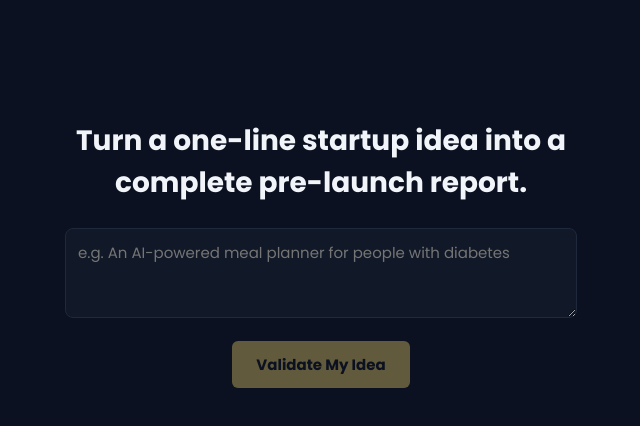
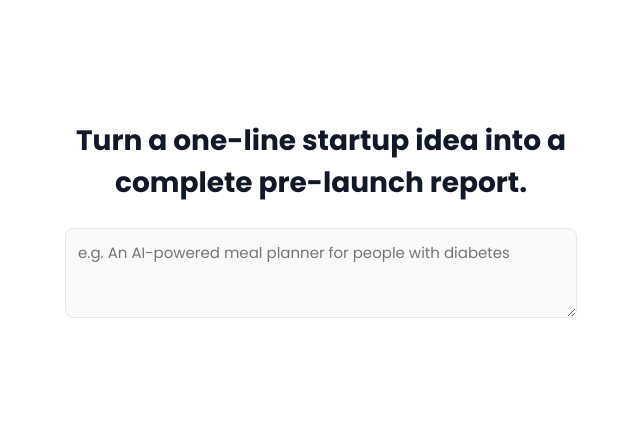
Before and after one commit to zaephaer/business-validator, a React (Vite) app: page / in a window 1280 px wide. Shown: the top 426 px of the page, without its empty margins (319-959 px from the left). Built offline with nearby package versions, Linux system fonts and the light colour scheme.

Commit message:
Replace investor-deck color tokens with cloud-console palette

```diff
--- a/src/styles/tokens.css
+++ b/src/styles/tokens.css
@@ -1,12 +1,15 @@
 :root {
-  --color-bg: #0b1120;
-  --color-bg-panel: #0f172a;
-  --color-bg-card: #111827;
-  --color-border: #1e293b;
-  --color-gold: #e2c766;
-  --color-text-primary: #f1f5f9;
-  --color-text-body: #e2e8f0;
-  --color-text-muted: #94a3b8;
-  --color-text-faint: #64748b;
+  --color-bg: #ffffff;
+  --color-bg-panel: #1c1c1e;
+  --color-bg-card: #f9fafb;
+  --color-border: #e5e7eb;
+  --color-navbar-bg: #141414;
+  --color-sidebar-border: #3a3a3c;
+  --color-sidebar-text: #c7c7cc;
+  --color-accent: #2563eb;
+  --color-text-primary: #111827;
+  --color-text-body: #374151;
+  --color-text-muted: #6b7280;
+  --color-text-faint: #9ca3af;
   --font-sans: 'Poppins', 'Segoe UI', Arial, sans-serif;
 }
```
